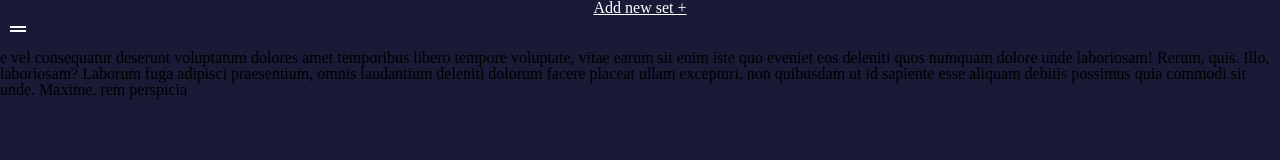
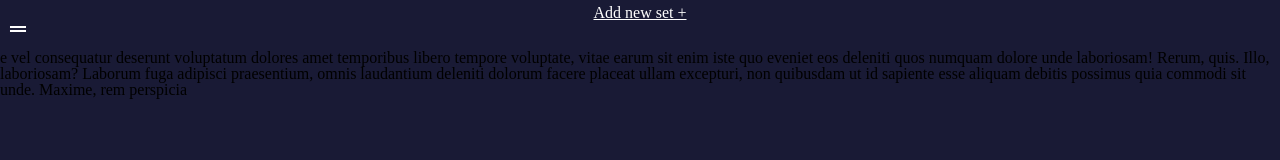
Before and after one commit to Muloversic/easy-learn-React-, a React (Create React App) app: page /sets in a window 1280 px wide. Shown: the top 160 px of the page. Built offline with nearby package versions, Linux system fonts and the light colour scheme.

Commit message:
added styles to nav menu

```diff
--- a/src/scss/sets.scss
+++ b/src/scss/sets.scss
@@ -6,6 +6,7 @@ $white: #fff;
 .navigation{
   display: flex;
   justify-content: center;
+
     &__burger{
         display: none;
         position: fixed;
@@ -31,18 +32,29 @@ $white: #fff;
     &__list{
         display: flex;
         align-items: center;
+        justify-content: center;
         position: fixed;
-        &--active{
+        width: 100%;
+        padding: 0 35px;
+        margin-top: 5px;
 
-        }
     }
     &__sublist{
         display: flex;
         align-items: center;
+        li{
+            margin-right: 14px;
+            &:last-child{
+                margin-right: 0;
+            }
+        }
     }
     &__item{
         color: $white;
         display: none;
+        &:last-child{
+            margin-left: auto;
+        }
         &--active{
             display: block;
             z-index: 1;
```
